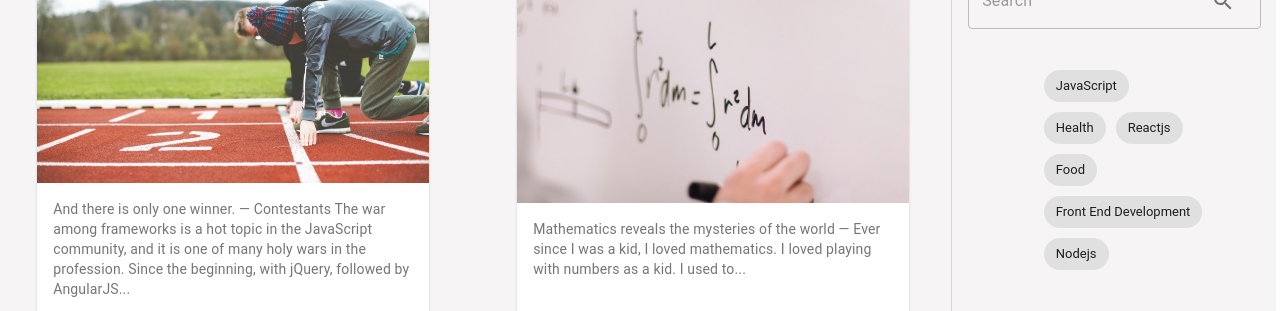
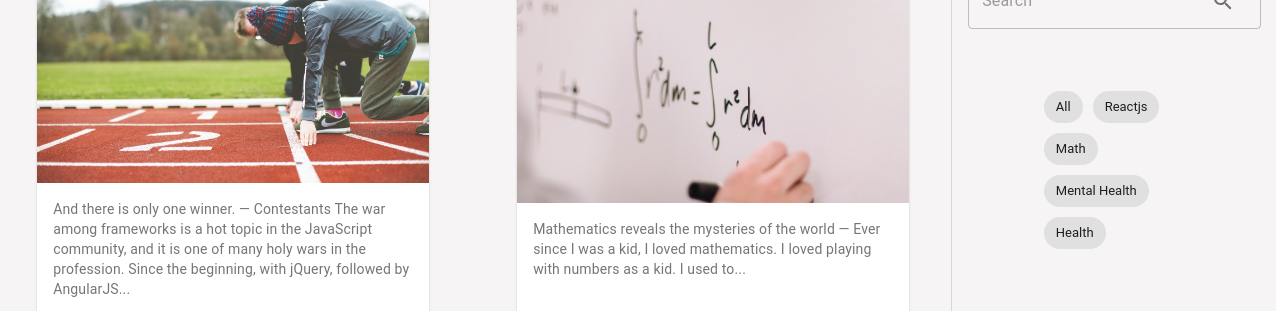
Before and after one commit to Farinoxa/blog-platform-laMedium, a React (Create React App) app: page / in a window 1280 px wide. Shown: the part 471-782 px from the top of the page. Built offline with nearby package versions, Linux system fonts and the light colour scheme.

Commit message:
fix: implement correct proptypes Chips

```diff
--- a/src/modules/Home/components/Content/index.jsx
+++ b/src/modules/Home/components/Content/index.jsx
@@ -16,11 +16,18 @@ import Chips from '../../../shared/Chips';
 import './Content.css';
 
 function Content() {
-  const [value, setValue] = useState('');
+  const [inputValue, setInputValue] = useState('');
+  const [chipsValue, setChipsValue] = useState('');
 
   const filtredArticles = articles.filter((article) => {
-    return article.title.toLowerCase().includes(value.toLowerCase());
+    return article.title.toLowerCase().includes(inputValue.toLowerCase());
   });
+  const filtredArticlesByCategory = filtredArticles.filter((article) => {
+    return article.category.toLowerCase().includes(chipsValue.toLowerCase());
+  });
+  const handleChipsChange = (currentCategory) => {
+    setChipsValue(currentCategory);
+  };
 
   return (
     <div className="contentContainer">
@@ -56,7 +63,7 @@ function Content() {
           md={9}
           className="article"
         >
-          {filtredArticles.map((article) => (
+          {filtredArticlesByCategory.map((article) => (
             <Grid item md={5}>
               <Article key={article.title} article={article} />
             </Grid>
@@ -76,7 +83,7 @@ function Content() {
               fullWidth
               variant="outlined"
               placeholder="Search"
-              onChange={(event) => setValue(event.target.value)}
+              onChange={(event) => setInputValue(event.target.value)}
               InputProps={{
                 endAdornment: (
                   <IconButton>
@@ -93,7 +100,7 @@ function Content() {
             alignItems="center"
             md={12}
           >
-            <Chips />
+            <Chips handleChipsChange={handleChipsChange} />
           </Grid>
         </Grid>
       </Grid>
--- a/src/modules/Home/constants/index.jsx
+++ b/src/modules/Home/constants/index.jsx
@@ -9,6 +9,7 @@ const articles = [
     userName: 'David Rodenas',
     userAvatar: angularNewsPic1,
     title: 'The JavaScript framework war is over',
+    category: 'Reactjs',
     newsPicture: reactRacePic,
     description:
       'And there is only one winner. — Contestants The war among frameworks is a hot topic in the JavaScript community, and it is one of many holy wars in the profession. Since the beginning, with jQuery, followed by AngularJS...',
@@ -17,6 +18,7 @@ const articles = [
     userName: 'Prince Verma',
     userAvatar: reactRacePic,
     title: 'If You Want To Fall In Love With Mathematics, Read This Book',
+    category: 'Math',
     newsPicture: math,
     description:
       'Mathematics reveals the mysteries of the world — Ever since I was a kid, I loved mathematics. I loved playing with numbers as a kid. I used to...',
@@ -25,6 +27,7 @@ const articles = [
     userName: 'Coin Analytics',
     userAvatar: angularNewsPic1,
     title: 'Is being competitive useful?',
+    category: 'Mental Health',
     newsPicture: competitive,
     description:
       'In this day and age with identity politics being dominant in media most will say “absolutely not ” and will state that society is unfair and you shouldn’t judge someone’s success on others. However on the other hand those sa...',
@@ -33,6 +36,7 @@ const articles = [
     userName: 'Victor Mong',
     userAvatar: angularNewsPic1,
     title: '7 Habits That Constantly Drain Your Energy (And How To Fix It)',
+    category: 'Health',
     newsPicture: badHabits,
     description:
       'It is surprisingly your daily habits that have the most impact on your energy, making you tired and less productive — Energy is the ability to do...',
--- a/src/modules/shared/Chips/index.jsx
+++ b/src/modules/shared/Chips/index.jsx
@@ -1,24 +1,36 @@
 import React from 'react';
+import PropTypes from 'prop-types';
 import { Chip, Grid } from '@material-ui/core';
+import articles from '../../Home/constants';
 import './Chips.css';
 
-function Chips() {
-  const chipLabels = [
-    'JavaScript',
-    'Health',
-    'Reactjs',
-    'Food',
-    'Front End Development',
-    'Nodejs',
-  ];
+function Chips({ handleChipsChange }) {
+  const chipLabels = [...new Set(articles.map((article) => article.category))];
 
   return (
     <Grid item md={6} className="chipsContainer">
+      <Chip
+        id="chip"
+        key="All"
+        clickable
+        label="All"
+        onClick={() => handleChipsChange('')}
+      />
       {chipLabels.map((label) => (
-        <Chip id="chip" key={label} clickable label={label} />
+        <Chip
+          id="chip"
+          key={label}
+          clickable
+          label={label}
+          onClick={() => handleChipsChange(label)}
+        />
       ))}
     </Grid>
   );
 }
 
+Chips.propTypes = {
+  handleChipsChange: PropTypes.string.isRequired,
+};
+
 export default Chips;
```
